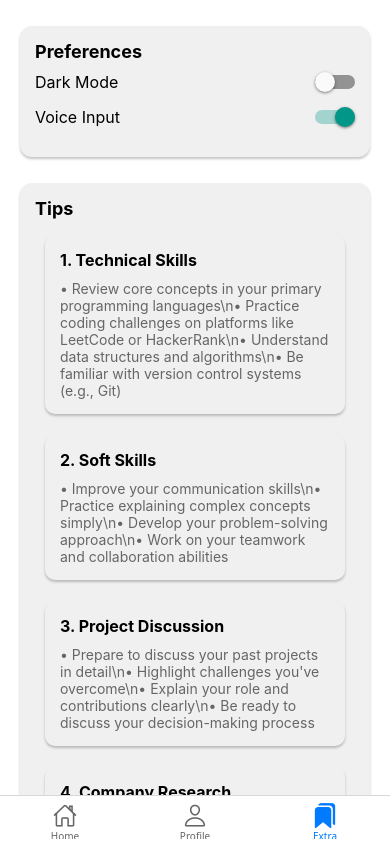
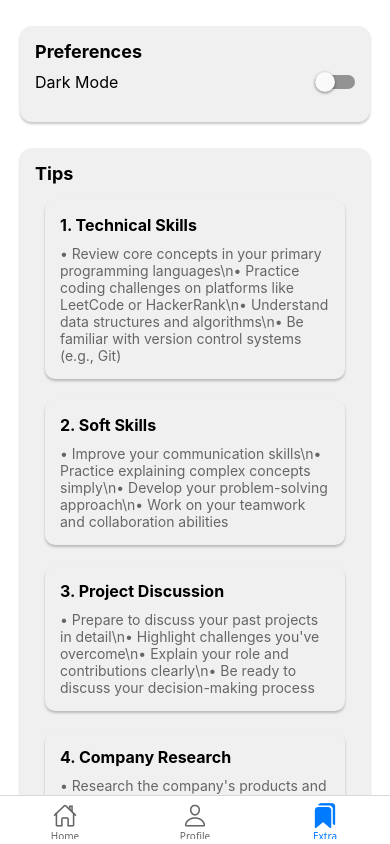
Before and after one commit to SteliosGee/Interview-Simulator, a React Native app: screen /Extra in a window 390 px wide. Built offline with nearby package versions, Linux system fonts and the light colour scheme.

Commit message:
Remove voice input toggle from SettingsPage

```diff
--- a/screens/SettingsPage.tsx
+++ b/screens/SettingsPage.tsx
@@ -10,7 +10,6 @@ import YouTube from 'react-youtube';
 export default function SettingsPage() {
   const { colors, toggleTheme } = useTheme();
   const [darkMode, setDarkMode] = useState(false);
-  const [voiceInput, setVoiceInput] = useState(true);
 
   const Section = ({ title, content }) => (
     <Card style={[styles.section, { backgroundColor: colors.card }]}>
@@ -81,13 +80,6 @@ export default function SettingsPage() {
               setDarkMode(value);
               toggleTheme();
             }}
-          />
-        </View>
-        <View style={styles.setting}>
-          <Text style={[styles.settingText, { color: colors.text }]}>Voice Input</Text>
-          <Switch
-            value={voiceInput}
-            onValueChange={setVoiceInput}
           />
         </View>
       </Card>
```
